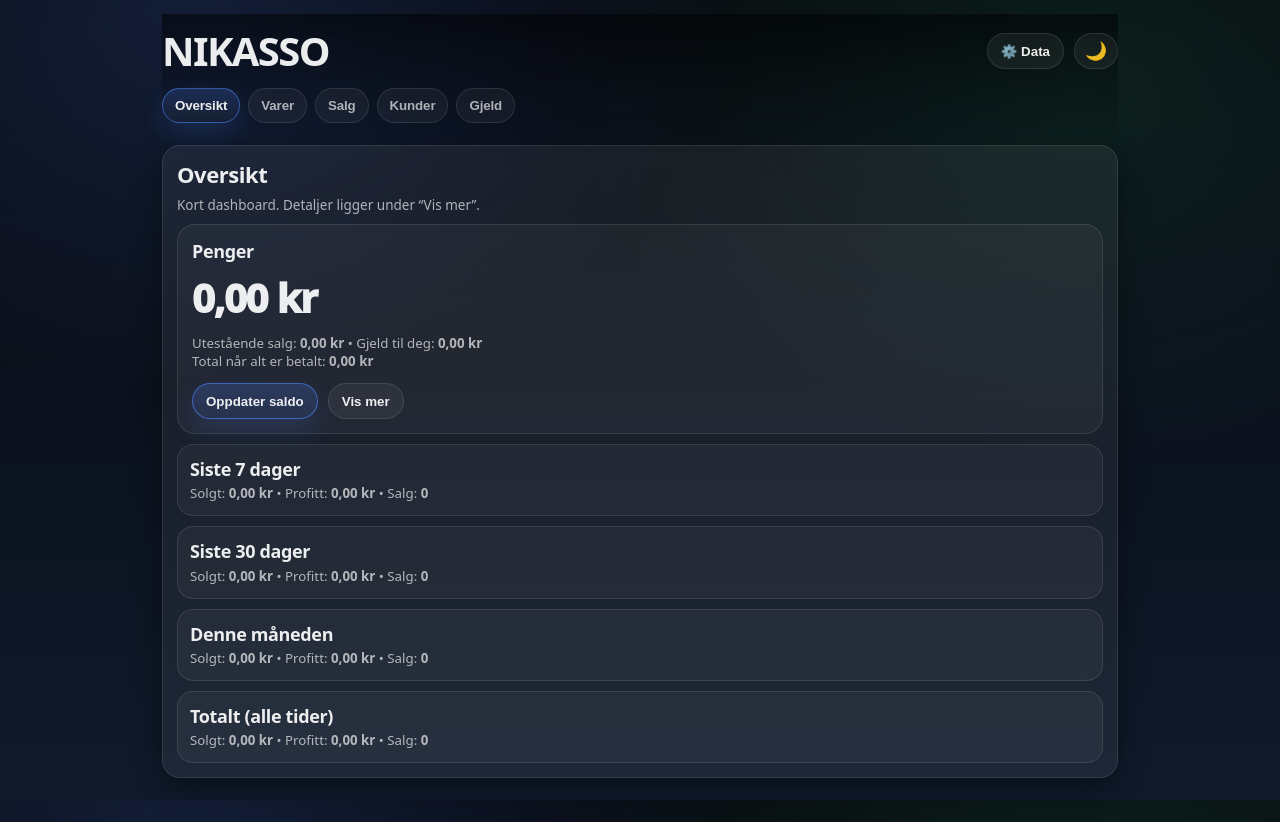
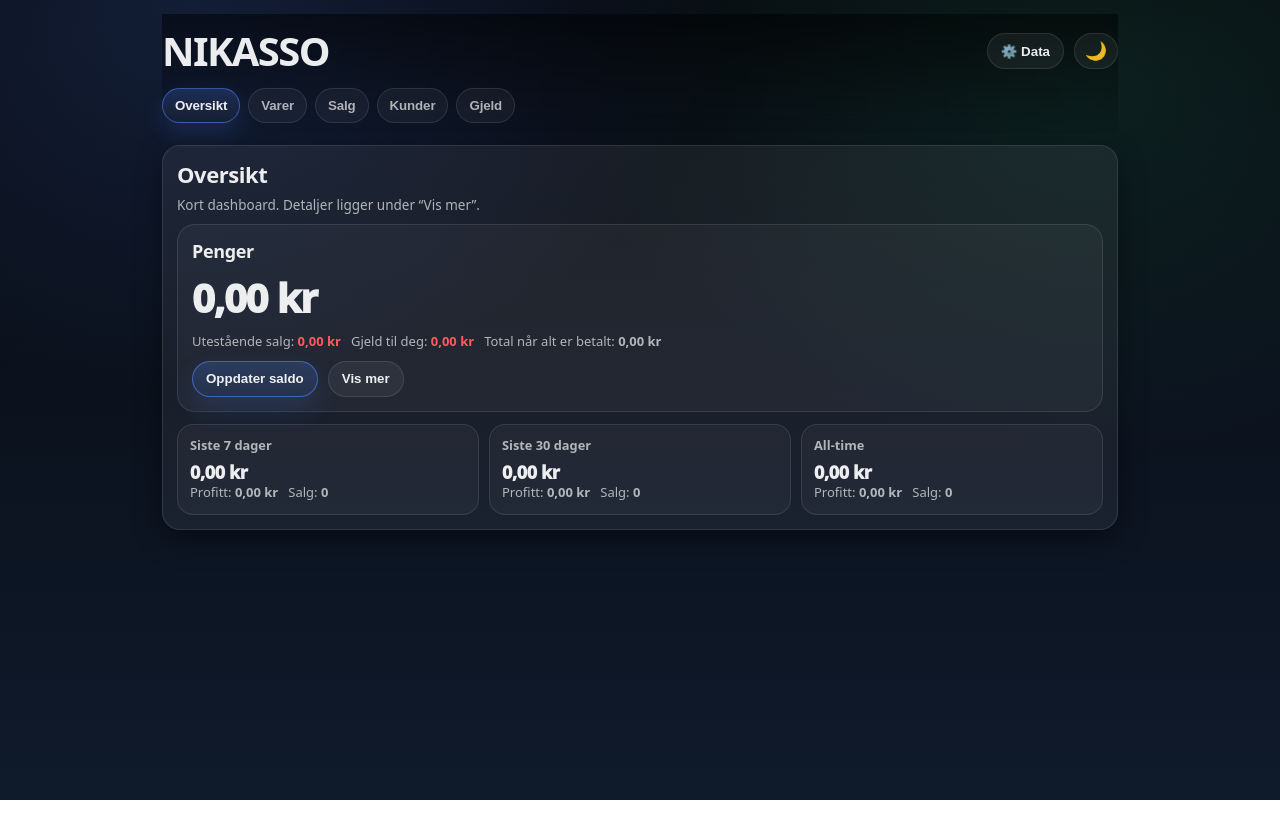
Before and after one commit to nikolaihoffmann-svg/Nikasso-, a React (Vite) app: page / in a window 1280 px wide. After the commit the page ends 800 px from the top, so only its background shows below. Built offline with nearby package versions, Linux system fonts and the light colour scheme.

Commit message:
Update Oversikt.tsx

```diff
--- a/src/pages/Oversikt.tsx
+++ b/src/pages/Oversikt.tsx
@@ -69,8 +69,6 @@ function saleLinesSafe(s: Sale): SaleLine[] {
   return [];
 }
 
-type PeriodKey = "7d" | "30d" | "month" | "all";
-
 export function Oversikt() {
   const { sales } = useSales();
   const { customers } = useCustomers();
@@ -81,7 +79,6 @@ export function Oversikt() {
   const [saldoInput, setSaldoInput] = useState(String(saldo));
 
   const [detailsOpen, setDetailsOpen] = useState(false);
-  const [detailsPeriod, setDetailsPeriod] = useState<PeriodKey>("30d");
 
   const byItemId = useMemo(() => {
     const items = getItems();
@@ -96,7 +93,6 @@ export function Oversikt() {
 
   function calcProfitForSale(s: Sale) {
     const lines = saleLinesSafe(s);
-    if (lines.length > 0) {
     return lines.reduce((acc, l) => {
       const unitCost = Number.isFinite(Number(l.unitCostAtSale))
         ? Number(l.unitCostAtSale)
@@ -107,67 +103,53 @@ export function Oversikt() {
     }, 0);
   }
 
-    const unitCost =
-      Number.isFinite(Number((s as any).unitCostAtSale))
-        ? Number((s as any).unitCostAtSale)
-        : byItemId.get((s as any).itemId)?.cost ?? 0;
-    const qty = Number((s as any).qty ?? 0);
-    const unitPrice = Number((s as any).unitPrice ?? 0);
-    return (unitPrice - unitCost) * qty;
-  }
+  const totals = useMemo(() => {
+    const unpaidSalesTotal = sales.reduce((a, s) => a + Math.max(0, saleRemaining(s)), 0);
+    const unpaidReceivablesTotal = receivables.reduce((a, r) => a + Math.max(0, receivableRemaining(r)), 0);
+    const grand = Number(saldo) + unpaidSalesTotal + unpaidReceivablesTotal;
 
-  const unpaidSalesTotal = useMemo(
-    () => Math.round(sales.reduce((a, s) => a + Math.max(0, saleRemaining(s)), 0) * 100) / 100,
-    [sales]
-  );
+    const s7 = sales.filter((s) => isAfter(s.createdAt, from7));
+    const s30 = sales.filter((s) => isAfter(s.createdAt, from30));
+    const sm = sales.filter((s) => isAfter(s.createdAt, fromMonth));
+    const sall = sales;
 
-  const unpaidReceivablesTotal = useMemo(
-    () => Math.round(receivables.reduce((a, r) => a + Math.max(0, receivableRemaining(r)), 0) * 100) / 100,
-    [receivables]
-  );
-
-  const grand = useMemo(
-    () => Number(saldo) + unpaidSalesTotal + unpaidReceivablesTotal,
-    [saldo, unpaidSalesTotal, unpaidReceivablesTotal]
-  );
-
-  function listForPeriod(p: PeriodKey) {
-    if (p === "7d") return sales.filter((s) => isAfter(s.createdAt, from7));
-    if (p === "30d") return sales.filter((s) => isAfter(s.createdAt, from30));
-    if (p === "month") return sales.filter((s) => isAfter(s.createdAt, fromMonth));
-    return sales; // all
-  }
-
-  const kpis = useMemo(() => {
-    const mk = (list: Sale[]) => {
-      const revenue = list.reduce((a, b) => a + (Number(b.total) || 0), 0);
-      const profit = list.reduce((a, b) => a + calcProfitForSale(b), 0);
-      return { revenue, profit, count: list.length };
-    };
+    const sumRevenue = (list: Sale[]) => list.reduce((a, b) => a + (Number(b.total) || 0), 0);
+    const sumProfit = (list: Sale[]) => list.reduce((a, b) => a + calcProfitForSale(b), 0);
 
     return {
-      d7: mk(listForPeriod("7d")),
-      d30: mk(listForPeriod("30d")),
-      month: mk(listForPeriod("month")),
-      all: mk(listForPeriod("all")),
+      unpaidSalesTotal,
+      unpaidReceivablesTotal,
+      grand,
+
+      revenue7: sumRevenue(s7),
+      profit7: sumProfit(s7),
+      count7: s7.length,
+
+      revenue30: sumRevenue(s30),
+      profit30: sumProfit(s30),
+      count30: s30.length,
+
+      revenueM: sumRevenue(sm),
+      profitM: sumProfit(sm),
+      countM: sm.length,
+
+      revenueAll: sumRevenue(sall),
+      profitAll: sumProfit(sall),
+      countAll: sall.length,
     };
-    // eslint-disable-next-line react-hooks/exhaustive-deps
-  }, [sales, from7, from30, fromMonth, byItemId]);
+  }, [sales, receivables, saldo, from7, from30, fromMonth, byItemId]);
 
-  const mostSold = useMemo(() => {
-    const list = listForPeriod(detailsPeriod);
+  const mostSoldAll = useMemo(() => {
     const map = new Map<string, { itemId: string; name: string; qty: number; revenue: number; profit: number }>();
-
-    for (const s of list) {
-      for (const l of saleLinesSafe(s)) {
+    for (const s of sales) {
+      const lines = saleLinesSafe(s);
+      for (const l of lines) {
         const key = l.itemId || l.itemName;
         const unitCost = Number.isFinite(Number(l.unitCostAtSale))
           ? Number(l.unitCostAtSale)
           : byItemId.get(l.itemId)?.cost ?? 0;
 
-        const prev =
-          map.get(key) || { itemId: String(l.itemId), name: String(l.itemName), qty: 0, revenue: 0, profit: 0 };
-
+        const prev = map.get(key) || { itemId: String(l.itemId), name: String(l.itemName), qty: 0, revenue: 0, profit: 0 };
         const qty = Number(l.qty) || 0;
         const rev = (Number(l.unitPrice) || 0) * qty;
         const prof = ((Number(l.unitPrice) || 0) - unitCost) * qty;
@@ -175,29 +157,26 @@ export function Oversikt() {
         prev.qty += qty;
         prev.revenue += rev;
         prev.profit += prof;
-
         map.set(key, prev);
       }
     }
 
     const arr = Array.from(map.values());
     arr.sort((a, b) => b.qty - a.qty || b.revenue - a.revenue);
-    return arr.slice(0, 8);
-    // eslint-disable-next-line react-hooks/exhaustive-deps
-  }, [sales, detailsPeriod, byItemId]);
+    return arr.slice(0, 5);
+  }, [sales, byItemId]);
 
-  const perCustomer = useMemo(() => {
-    const list = listForPeriod(detailsPeriod);
-    const map = new Map<string, { id: string; name: string; revenue: number; profit: number; unpaid: number; count: number }>();
+  const perCustomerAll = useMemo(() => {
+    const map = new Map<string, { name: string; revenue: number; profit: number; unpaid: number; count: number }>();
 
-    for (const s of list) {
-      const key = s.customerId ? String(s.customerId) : "anon";
+    for (const s of sales) {
+      const key = s.customerId ? `c:${s.customerId}` : "anon";
       const name =
         s.customerName ||
         (s.customerId ? customers.find((c) => c.id === s.customerId)?.name : null) ||
         "Anonym";
 
-      const prev = map.get(key) || { id: key, name, revenue: 0, profit: 0, unpaid: 0, count: 0 };
+      const prev = map.get(key) || { name, revenue: 0, profit: 0, unpaid: 0, count: 0 };
       prev.revenue += Number(s.total) || 0;
       prev.profit += calcProfitForSale(s);
       prev.count += 1;
@@ -207,9 +186,8 @@ export function Oversikt() {
 
     const arr = Array.from(map.values());
     arr.sort((a, b) => b.revenue - a.revenue);
-    return arr.slice(0, 12);
-    // eslint-disable-next-line react-hooks/exhaustive-deps
-  }, [sales, customers, detailsPeriod, byItemId]);
+    return arr.slice(0, 10);
+  }, [sales, customers, byItemId]);
 
   function openSaldoModal() {
     setSaldoInput(String(saldo));
@@ -222,94 +200,80 @@ export function Oversikt() {
     setSaldoOpen(false);
   }
 
-  function periodLabel(p: PeriodKey) {
-    if (p === "7d") return "Siste 7 dager";
-    if (p === "30d") return "Siste 30 dager";
-    if (p === "month") return "Denne måneden";
-    return "Alle tider";
-  }
-
   return (
     <div className="card">
       <div className="cardTitle">Oversikt</div>
       <div className="cardSub">Kort dashboard. Detaljer ligger under “Vis mer”.</div>
 
+      {/* Penger (kort og tydelig) */}
       <div className="card" style={{ marginTop: 0 }}>
         <div className="cardTitle" style={{ fontSize: 18, marginBottom: 8 }}>Penger</div>
 
         <div className="moneyBig">{fmtKr(saldo)}</div>
 
-        <div className="itemMeta" style={{ marginTop: 10 }}>
-          Utestående salg: <b>{fmtKr(unpaidSalesTotal)}</b> • Gjeld til deg: <b>{fmtKr(unpaidReceivablesTotal)}</b>
-          <br />
-          Total når alt er betalt: <b>{fmtKr(grand)}</b>
+        <div className="miniRow" style={{ marginTop: 8 }}>
+          <span>Utestående salg: <b className="dangerText">{fmtKr(totals.unpaidSalesTotal)}</b></span>
+          <span>Gjeld til deg: <b className="dangerText">{fmtKr(totals.unpaidReceivablesTotal)}</b></span>
+          <span>Total når alt er betalt: <b>{fmtKr(totals.grand)}</b></span>
         </div>
 
-        <div className="btnRow" style={{ marginTop: 12 }}>
-          <button className="btn btnPrimary" type="button" onClick={openSaldoModal}>
-            Oppdater saldo
-          </button>
-          <button className="btn" type="button" onClick={() => setDetailsOpen(true)}>
-            Vis mer
-          </button>
+        <div className="btnRow" style={{ marginTop: 10 }}>
+          <button className="btn btnPrimary" type="button" onClick={openSaldoModal}>Oppdater saldo</button>
+          <button className="btn" type="button" onClick={() => setDetailsOpen(true)}>Vis mer</button>
         </div>
       </div>
 
-      <div className="list">
-        <div className="item">
-          <p className="itemTitle">Siste 7 dager</p>
-          <div className="itemMeta">
-            Solgt: <b>{fmtKr(kpis.d7.revenue)}</b> • Profitt: <b>{fmtKr(kpis.d7.profit)}</b> • Salg: <b>{kpis.d7.count}</b>
+      {/* Tre kompakte perioder */}
+      <div className="metricGrid" style={{ marginTop: 12 }}>
+        <div className="metricCard">
+          <p className="metricTitle">Siste 7 dager</p>
+          <p className="metricValue">{fmtKr(totals.revenue7)}</p>
+          <div className="miniRow">
+            <span>Profitt: <b>{fmtKr(totals.profit7)}</b></span>
+            <span>Salg: <b>{totals.count7}</b></span>
           </div>
         </div>
 
-        <div className="item">
-          <p className="itemTitle">Siste 30 dager</p>
-          <div className="itemMeta">
-            Solgt: <b>{fmtKr(kpis.d30.revenue)}</b> • Profitt: <b>{fmtKr(kpis.d30.profit)}</b> • Salg: <b>{kpis.d30.count}</b>
+        <div className="metricCard">
+          <p className="metricTitle">Siste 30 dager</p>
+          <p className="metricValue">{fmtKr(totals.revenue30)}</p>
+          <div className="miniRow">
+            <span>Profitt: <b>{fmtKr(totals.profit30)}</b></span>
+            <span>Salg: <b>{totals.count30}</b></span>
           </div>
         </div>
 
-        <div className="item">
-          <p className="itemTitle">Denne måneden</p>
-          <div className="itemMeta">
-            Solgt: <b>{fmtKr(kpis.month.revenue)}</b> • Profitt: <b>{fmtKr(kpis.month.profit)}</b> • Salg: <b>{kpis.month.count}</b>
-          </div>
-        </div>
-
-        <div className="item">
-          <p className="itemTitle">Totalt (alle tider)</p>
-          <div className="itemMeta">
-            Solgt: <b>{fmtKr(kpis.all.revenue)}</b> • Profitt: <b>{fmtKr(kpis.all.profit)}</b> • Salg: <b>{kpis.all.count}</b>
+        <div className="metricCard">
+          <p className="metricTitle">All-time</p>
+          <p className="metricValue">{fmtKr(totals.revenueAll)}</p>
+          <div className="miniRow">
+            <span>Profitt: <b>{fmtKr(totals.profitAll)}</b></span>
+            <span>Salg: <b>{totals.countAll}</b></span>
           </div>
         </div>
       </div>
 
-      <Modal open={detailsOpen} title="Detaljer" onClose={() => setDetailsOpen(false)}>
+      {/* DETAILS MODAL */}
+      <Modal open={detailsOpen} title="Oversikt – detaljer" onClose={() => setDetailsOpen(false)}>
         <div className="fieldGrid" style={{ marginTop: 0 }}>
-          <div>
-            <label className="label">Periode</label>
-            <select className="input" value={detailsPeriod} onChange={(e) => setDetailsPeriod(e.target.value as PeriodKey)}>
-              <option value="7d">Siste 7 dager</option>
-              <option value="30d">Siste 30 dager</option>
-              <option value="month">Denne måneden</option>
-              <option value="all">Alle tider</option>
-            </select>
-          </div>
-
           <div className="card" style={{ marginTop: 0 }}>
-            <div className="cardTitle">Mest solgt ({periodLabel(detailsPeriod)})</div>
-            <div className="cardSub">Topp basert på antall solgte enheter.</div>
+            <div className="cardTitle">Mest solgt (all-time)</div>
+            <div className="cardSub">Topp 5 basert på antall solgte enheter.</div>
 
             <div className="list">
-              {mostSold.length === 0 ? (
-                <div className="item">Ingen data.</div>
+              {mostSoldAll.length === 0 ? (
+                <div className="item">Ingen salg registrert.</div>
               ) : (
-                mostSold.map((x) => (
+                mostSoldAll.map((x) => (
                   <div key={x.itemId || x.name} className="item">
+                    <div className="itemTop">
+                      <div>
                         <p className="itemTitle">{x.name}</p>
                         <div className="itemMeta">
-                      Antall: <b>{x.qty}</b> • Solgt: <b>{fmtKr(x.revenue)}</b> • Profitt: <b>{fmtKr(x.profit)}</b>
+                          Antall: <b>{x.qty}</b> • Omsetning: <b>{fmtKr(x.revenue)}</b> • Profitt: <b>{fmtKr(x.profit)}</b>
+                        </div>
+                      </div>
+                      <span className="badge">{x.qty} stk</span>
                     </div>
                   </div>
                 ))
@@ -317,25 +281,29 @@ export function Oversikt() {
             </div>
           </div>
 
-          <div className="card">
-            <div className="cardTitle">Salg pr kunde ({periodLabel(detailsPeriod)})</div>
-            <div className="cardSub">Topp kunder (solgt/profitt/utestående).</div>
+          <div className="card" style={{ marginTop: 0 }}>
+            <div className="cardTitle">Topp kunder (all-time)</div>
+            <div className="cardSub">Topp 10 basert på omsetning.</div>
 
             <div className="list">
-              {perCustomer.length === 0 ? (
-                <div className="item">Ingen data.</div>
+              {perCustomerAll.length === 0 ? (
+                <div className="item">Ingen salg registrert.</div>
               ) : (
-                perCustomer.map((c) => (
-                  <div key={c.id} className="item">
+                perCustomerAll.map((c) => (
+                  <div key={c.name} className="item">
                     <p className="itemTitle">{c.name}</p>
                     <div className="itemMeta">
-                      Solgt: <b>{fmtKr(c.revenue)}</b> • Profitt: <b>{fmtKr(c.profit)}</b> • Salg: <b>{c.count}</b> • Utestående:{" "}
-                      <b>{fmtKr(c.unpaid)}</b>
+                      Omsetning: <b>{fmtKr(c.revenue)}</b> • Profitt: <b>{fmtKr(c.profit)}</b> • Salg: <b>{c.count}</b>{" "}
+                      • Utestående: <b className={c.unpaid > 0 ? "dangerText" : "successText"}>{fmtKr(c.unpaid)}</b>
                     </div>
                   </div>
                 ))
               )}
             </div>
+          </div>
+
+          <div className="btnRow" style={{ justifyContent: "flex-end" }}>
+            <button className="btn" type="button" onClick={() => setDetailsOpen(false)}>Lukk</button>
           </div>
         </div>
       </Modal>
@@ -344,20 +312,21 @@ export function Oversikt() {
         <div className="fieldGrid" style={{ marginTop: 0 }}>
           <div>
             <label className="label">Saldo (kr)</label>
-            <input className="input" inputMode="decimal" value={saldoInput} onChange={(e) => setSaldoInput(e.target.value)} />
+            <input
+              className="input"
+              inputMode="decimal"
+              value={saldoInput}
+              onChange={(e) => setSaldoInput(e.target.value)}
+            />
           </div>
 
           <div className="btnRow">
-            <button className="btn btnPrimary" type="button" onClick={saveSaldo}>
-              Lagre
-            </button>
-            <button className="btn" type="button" onClick={() => setSaldoOpen(false)}>
-              Avbryt
-            </button>
+            <button className="btn btnPrimary" type="button" onClick={saveSaldo}>Lagre</button>
+            <button className="btn" type="button" onClick={() => setSaldoOpen(false)}>Avbryt</button>
           </div>
 
           <div className="itemMeta" style={{ marginTop: 6 }}>
-            Tips: Saldo endres bare manuelt. Utestående oppdateres automatisk av salg/gjeld og innbetalinger.
+            Tips: Saldo endres manuelt. Utestående oppdateres automatisk av salg/gjeld og innbetalinger.
           </div>
         </div>
       </Modal>
```
Lines whose indentation alone changed are shown as unchanged.
